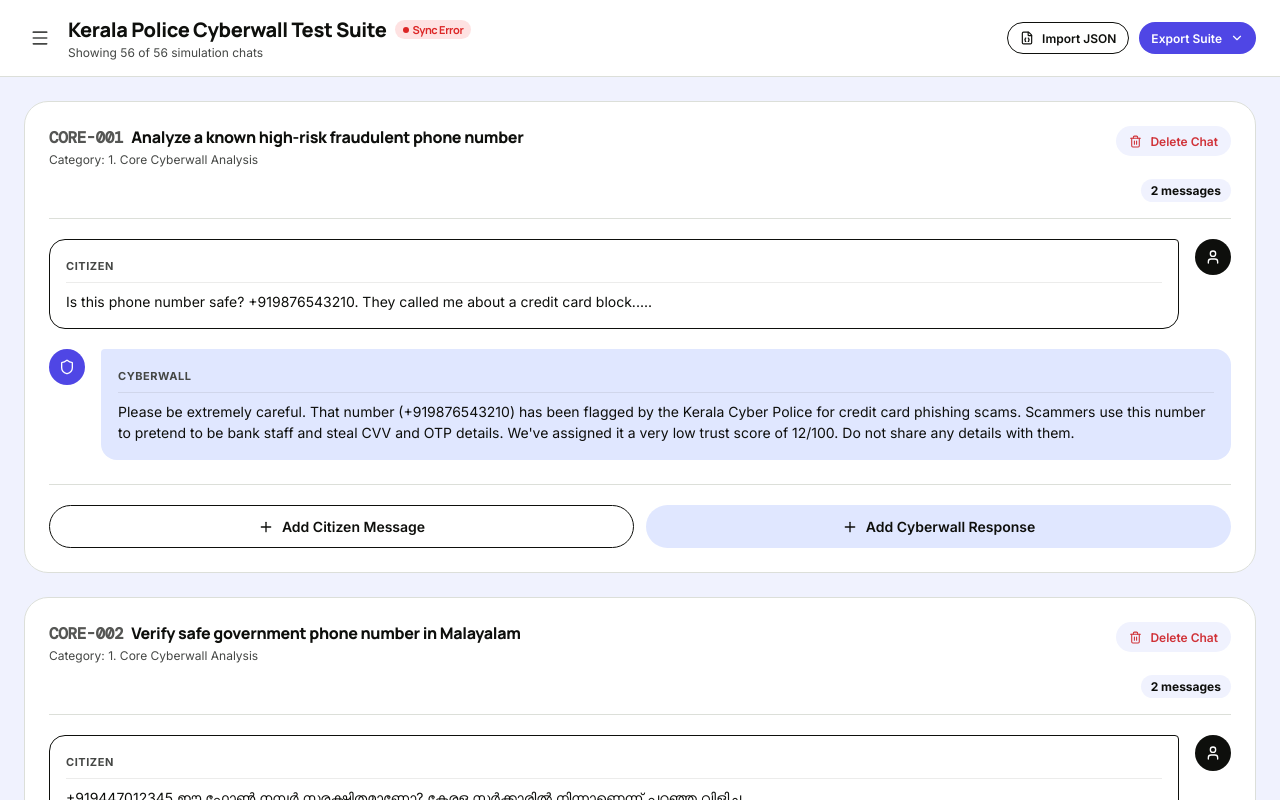
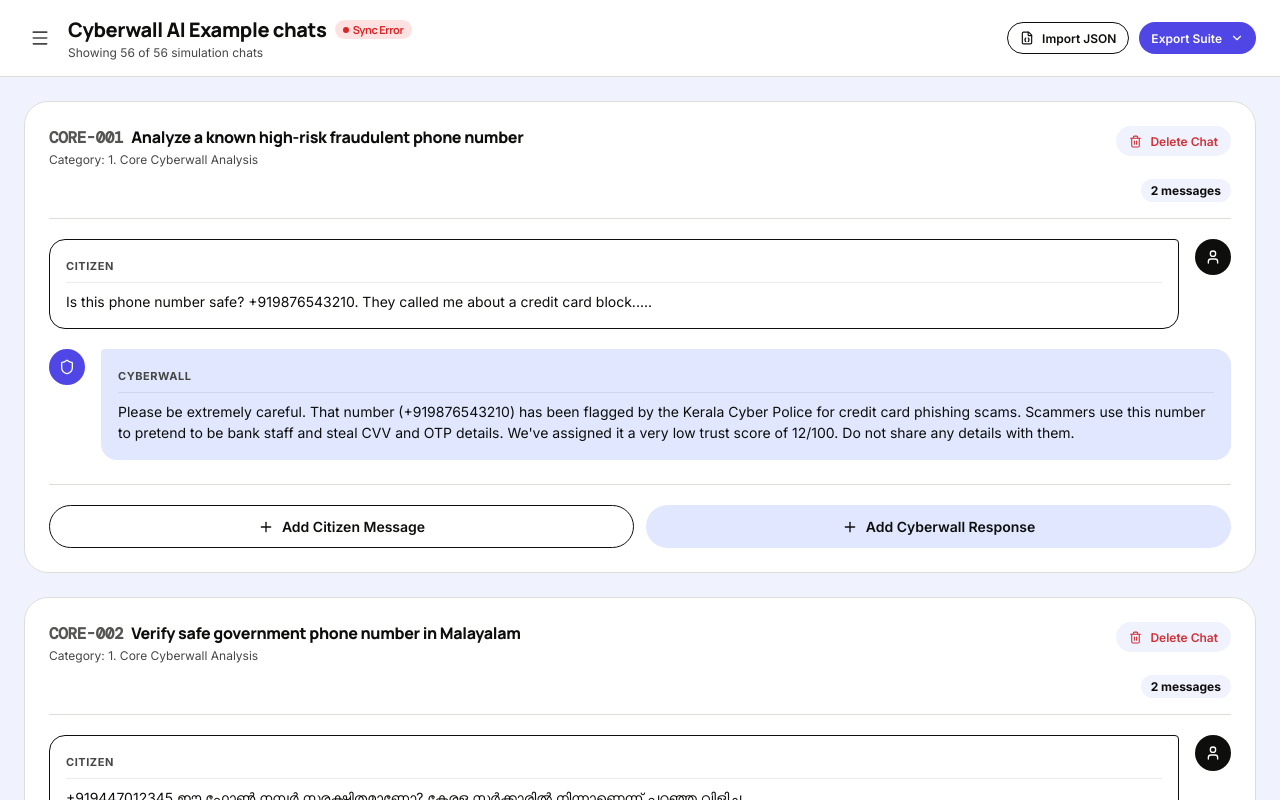
Before and after one commit to rashid-abdulla/cyberwall-chat-examples, a React (Vite) app: page / in a window 1280 px wide. Built offline with nearby package versions, Linux system fonts and the light colour scheme; no server answers; a web font is replaced by a local one.

Commit message:
chore: rename project title to Cyberwall AI Example chats

```diff
--- a/index.html
+++ b/index.html
@@ -4,7 +4,7 @@
     <meta charset="UTF-8" />
     <link rel="icon" type="image/svg+xml" href="/favicon.svg" />
     <meta name="viewport" content="width=device-width, initial-scale=1.0" />
-    <title>tmp-vite-app</title>
+    <title>Cyberwall AI Example chats</title>
   </head>
   <body>
     <div id="root"></div>
--- a/src/App.tsx
+++ b/src/App.tsx
@@ -261,7 +261,7 @@
 
             <div>
               <h1 style={{ fontSize: "20px", fontWeight: 900, fontFamily: "var(--font-display)", letterSpacing: "-0.02em", display: "flex", alignItems: "center", gap: "8px" }}>
-                Kerala Police Cyberwall Test Suite
+                Cyberwall AI Example chats
                 {saveStatus === "saving" && (
                   <span style={{ fontSize: "11px", fontWeight: 500, padding: "2px 8px", borderRadius: "12px", backgroundColor: "#fef3c7", color: "#d97706", display: "inline-flex", alignItems: "center", gap: "4px" }}>
                     <span className="save-pulse-dot" style={{ display: "inline-block", width: "6px", height: "6px", borderRadius: "50%", backgroundColor: "#d97706" }}></span>
```
